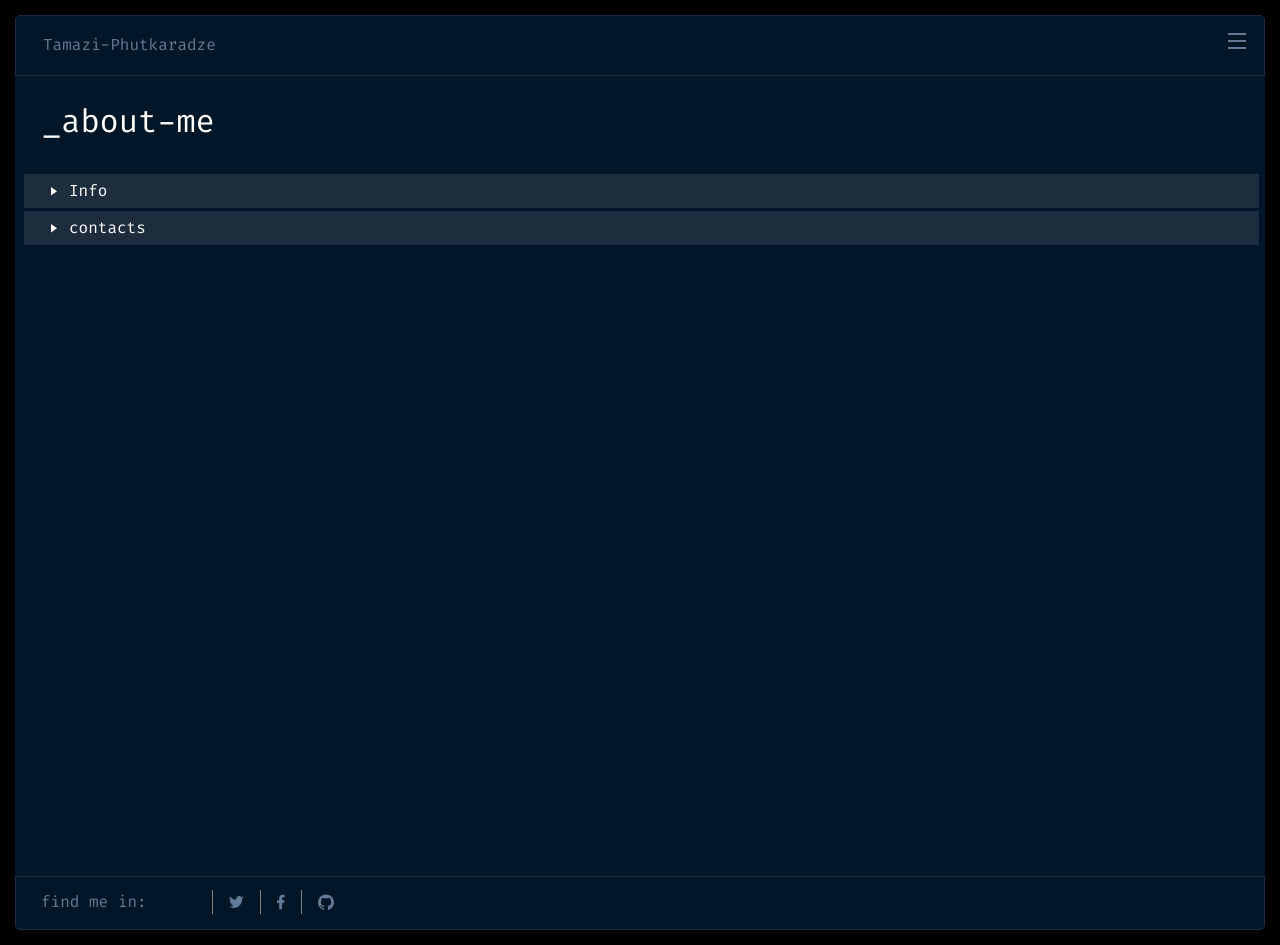
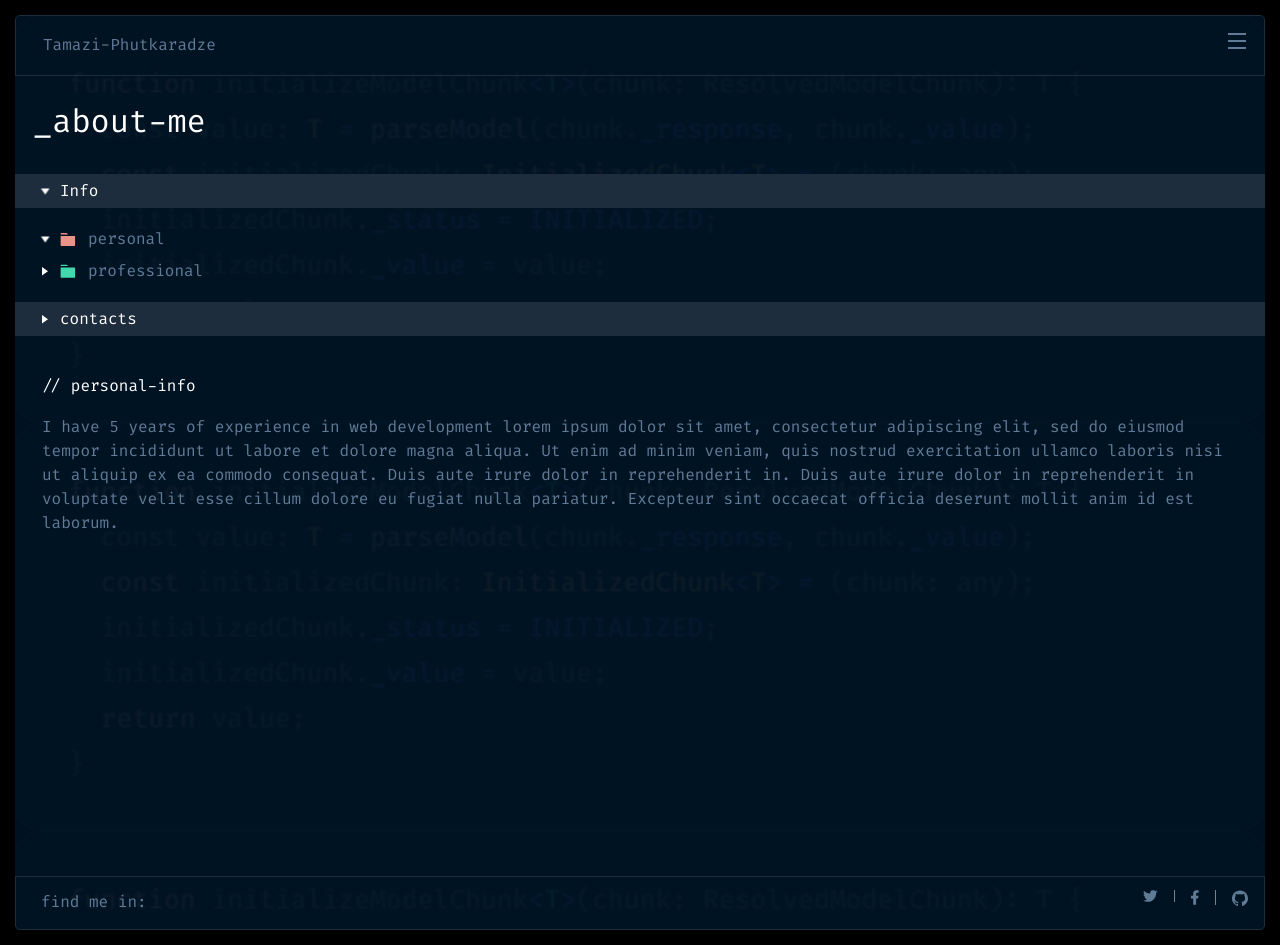
Before and after one commit to TamaziPhutkaradze/my-portfolio, a React (Vite) app: page /AboutMe in a window 1280 px wide. Built offline with nearby package versions, Linux system fonts and the light colour scheme.

Commit message:
add some styles

```diff
--- a/src/App.tsx
+++ b/src/App.tsx
@@ -6,11 +6,14 @@ import Footer from "./components/Footer";
 import AboutMe from "./components/AboutMe";
 import Projects from "./components/Projects";
 import Contact from "./components/Contact";
+import styled from "styled-components";
+import bgImg from "./assets/bg.svg";
 function App() {
   let location = useLocation();
   let locationUrl = location.pathname;
   return (
     <>
+      <Wrapper>
         <Header />
         <Routes>
           <Route element={<Hello />} path="/" />
@@ -20,8 +23,13 @@ function App() {
           <Route element={<Contact />} path="/Contact" />
         </Routes>
         {locationUrl === "/" ? "" : <Footer />}
+      </Wrapper>
     </>
   );
 }
 
 export default App;
+const Wrapper = styled.div`
+  background-image: url(${bgImg});
+  background-size: contain;
+`;
--- a/src/components/AboutMe.tsx
+++ b/src/components/AboutMe.tsx
@@ -7,10 +7,10 @@ import { motion } from "framer-motion";
 import EmailIcon from "../assets/emailIcon.svg";
 import PhoneIcon from "../assets/phoneIcon.svg";
 export default function AboutMe() {
-  const [infoAccordionOpen, setAccordionOpen] = useState<boolean>(false);
+  const [infoAccordionOpen, setAccordionOpen] = useState<boolean>(true);
   const [contactAccordionOpen, setContactAccordionOpen] =
     useState<boolean>(false);
-  const [personalOpen, setPersonalOpen] = useState<boolean>(false);
+  const [personalOpen, setPersonalOpen] = useState<boolean>(true);
   const [professionalOpen, setProfessionalOpen] = useState<boolean>(false);
 
   return (
@@ -34,7 +34,7 @@ export default function AboutMe() {
             >
               <Personal
                 onClick={() => {
-                  setPersonalOpen(true);
+                  setPersonalOpen(!personalOpen);
                   setProfessionalOpen(false);
                 }}
               >
@@ -49,7 +49,7 @@ export default function AboutMe() {
               </Personal>
               <Professional
                 onClick={() => {
-                  setProfessionalOpen(true);
+                  setProfessionalOpen(!professionalOpen);
                   setPersonalOpen(false);
                 }}
               >
@@ -87,7 +87,7 @@ export default function AboutMe() {
               </EmailDiv>
               <PhoneNumber>
                 <img src={PhoneIcon} />
-                <NumberP>597-96-70-05</NumberP>
+                <NumberP>+(995) 597-96-70-05</NumberP>
               </PhoneNumber>
             </Box>
           )}
@@ -126,11 +126,12 @@ export default function AboutMe() {
   );
 }
 const Main = styled.div`
-  background-color: #011627;
+  background-color: rgba(1, 22, 39, 0.85);
 `;
 const Wrapper = styled.div`
-  padding: 21px 6px 38px 9px;
+  padding: 21px 0 38px;
   height: 100vh;
+  overflow: hidden auto;
 `;
 const PageName = styled.p`
   color: white;
--- a/src/components/Contact.tsx
+++ b/src/components/Contact.tsx
@@ -7,6 +7,7 @@ import PhoneIcon from "../assets/phoneIcon.svg";
 import LinkIcon from "../assets/LinkIcon.svg";
 import emailjs from "@emailjs/browser";
 import { useForm } from "react-hook-form";
+
 interface inputTypes {
   email: string;
   message: string;
@@ -105,8 +106,8 @@ export default function Contact() {
               </LinkDiv>
             </a>
             <a
-              href="https://www.instagram.com/achi_phutkaradze/"
-              target="_blank"
+                href="https://www.instagram.com/achi_phutkaradze/"
+                target="_blank"
             >
               {" "}
               <LinkDiv>
@@ -173,8 +174,9 @@ export default function Contact() {
   );
 }
 const Wrapper = styled(motion.div)`
-  background-color: #011627;
+  background-color: rgba(1, 22, 39, 0.85);
   overflow: hidden auto;
+  height: 100vh;
 `;
 const PageTitle = styled.div`
   padding: 28px 21px;
--- a/src/components/Footer.tsx
+++ b/src/components/Footer.tsx
@@ -12,30 +12,44 @@ export default function Footer() {
         transition={{ duration: 2 }}
         animate={{ opacity: 1 }}
       >
-        <FooterP>find me in:</FooterP>
-        <Twitter src={TwitterIcon} />
-        <FaceBook src={FbIcon} />
-        <Github src={GithubIcon} />
+        <div>
+          <FooterP>find me in:</FooterP>
+        </div>
+        <Sites>
+          <a href="https://x.com/TamaziPutk61978" target="_blank">
+            <Twitter src={TwitterIcon} />
+          </a>
+          <a
+            href="https://www.facebook.com/achi.futkaradze.186/"
+            target="_blank"
+          >
+            <FaceBook src={FbIcon} />
+          </a>
+          <a href="https://github.com/TamaziPhutkaradze" target="_blank">
+            <Github src={GithubIcon} />
+          </a>
+        </Sites>
       </Box>
     </FooterDiv>
   );
 }
 const FooterDiv = styled.footer`
   padding: 13px 0 15px 25px;
-  background-color: #011627;
+  background-color: rgba(1, 22, 39, 0.85);
   border-bottom-left-radius: 5px;
   border-bottom-right-radius: 5px;
   border: 1px solid rgb(30, 45, 61);
+  overflow: hidden;
 `;
 const Box = styled.div`
   display: flex;
   gap: 16px;
   opacity: 0;
+  justify-content: space-between;
 `;
 const FooterP = styled.p`
   font-size: 16px;
   color: #607b96;
-  border-right: 1px solid grey;
   padding-right: 65px;
 `;
 const Twitter = styled.img`
@@ -52,3 +66,7 @@ const Github = styled.img`
   padding-right: 16px;
   width: 32px;
 `;
+const Sites = styled.div`
+  display: flex;
+  gap: 16px;
+`;
--- a/src/components/Header.tsx
+++ b/src/components/Header.tsx
@@ -52,7 +52,7 @@ export default function Navbar() {
   );
 }
 const Main = styled.div`
-  background: #011627;
+  background-color: rgba(1, 22, 39, 0.85);
   border: 1px solid rgb(30, 45, 61);
   border-top-left-radius: 5px;
   border-top-right-radius: 5px;
--- a/src/components/Hello.tsx
+++ b/src/components/Hello.tsx
@@ -1,10 +1,9 @@
 import styled from "styled-components";
-import backImg from "../assets/backImg.svg";
 import { motion } from "framer-motion";
 export default function Hello() {
   return (
     <>
-      <Main>
+      <Main animate={{ paddingBottom: 85 }} transition={{ duration: 2 }}>
         <TextDiv
           as={motion.div}
           transition={{ duration: 2 }}
@@ -21,6 +20,7 @@ export default function Hello() {
             <span style={{ color: "#43D9AD" }}>githubLink</span> = {""}
             <a
               href="https://github.com/TamaziPhutkaradze"
+              target="_blank"
               style={{ color: "inherit" }}
             >
               https://github.com/TamaziPhutkaradze
@@ -31,15 +31,14 @@ export default function Hello() {
     </>
   );
 }
-const Main = styled.div`
-  background-image: url(${backImg});
+const Main = styled(motion.div)`
   width: 100%;
-  background: #011627;
+  background-color: rgba(1, 22, 39, 0.85);
   border: 1px solid rgb(30, 45, 61);
   border-bottom-left-radius: 5px;
   border-bottom-right-radius: 5px;
   padding-left: 27px;
-  padding-bottom: 85px;
+  padding-bottom: 0;
   overflow: hidden;
   height: 100vh;
   display: flex;
--- a/src/components/Navbar.tsx
+++ b/src/components/Navbar.tsx
@@ -44,7 +44,7 @@ export default function Navbar() {
   );
 }
 const Main = styled.ul`
-  background: #011627;
+  background-color: rgba(1, 22, 39, 0.85);
   border: 1px solid rgb(30, 45, 61);
   height: 100vh;
 `;
--- a/src/components/Projects.tsx
+++ b/src/components/Projects.tsx
@@ -115,7 +115,7 @@ export default function Projects() {
   );
 }
 const Wrapper = styled.div`
-  background-color: #011627;
+  background-color: rgba(1, 22, 39, 0.85);
   padding: 21px 0 38px;
   min-height: 100vh;
 `;
```
Also changed, not shown: src/assets/backImg.svg (deleted), src/assets/bg.svg (added). Lines whose indentation alone changed are shown as unchanged.
